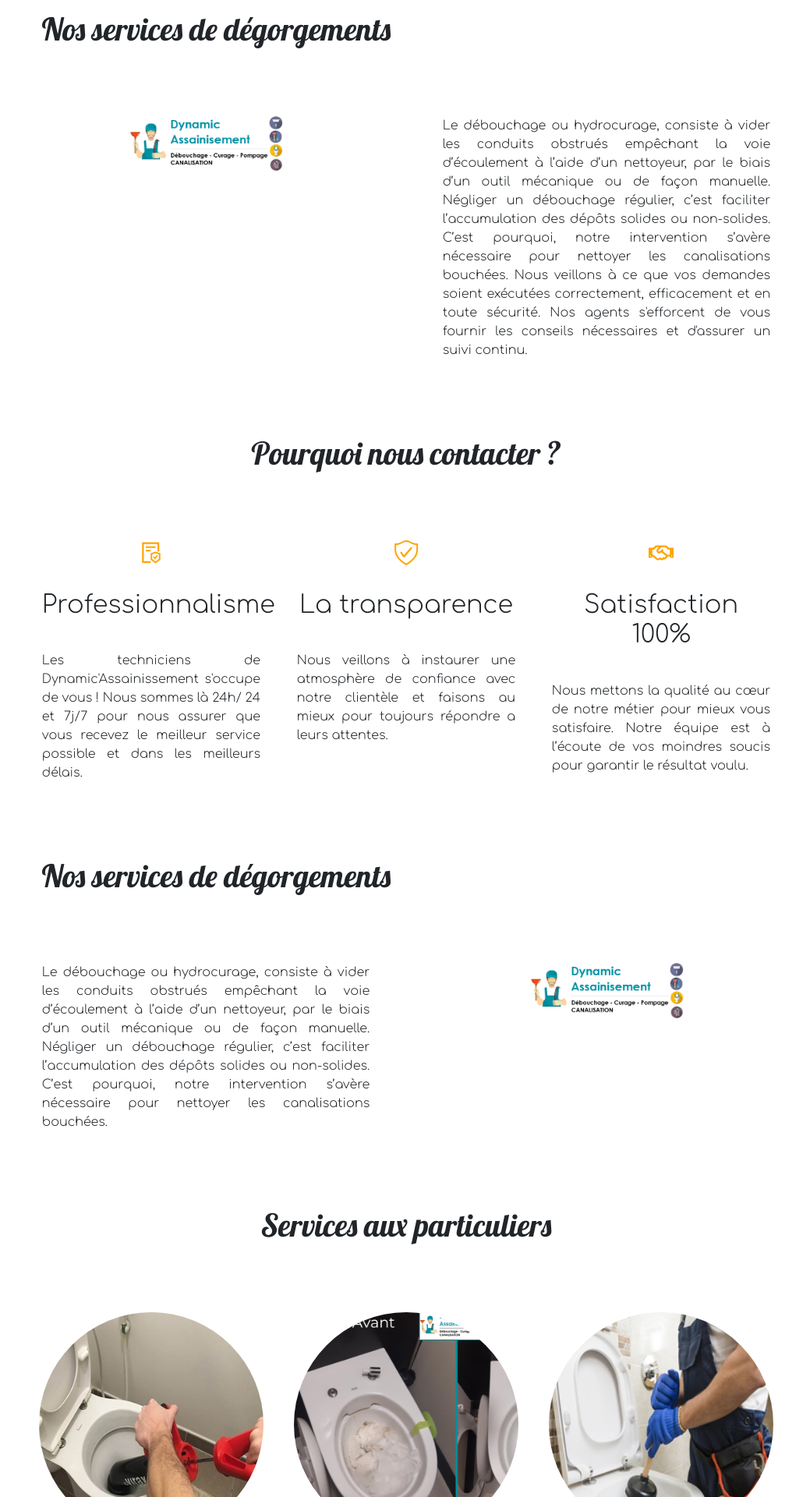
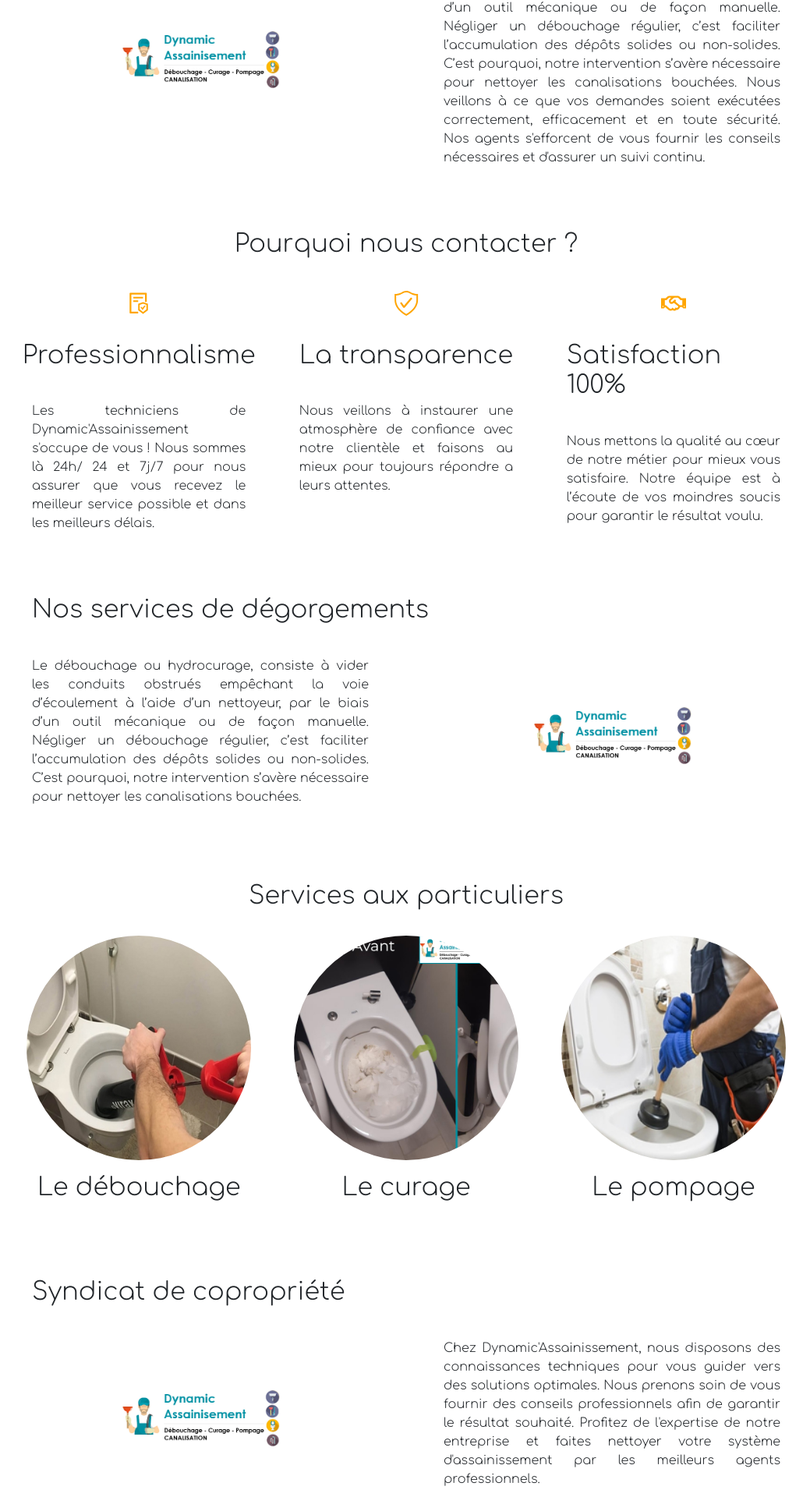
Before and after one commit to Mehdi-Filali/Dynamic-assainissement, a React (Create React App) app: page / in a window 1280 px wide. Shown: the part 781-2701 px from the top of the page at 78% size, without its empty margins (119-1158 px from the left). Built offline with nearby package versions, Linux system fonts and the light colour scheme.

Commit message:
working on responsive

```diff
--- a/src/pages/Home/index.jsx
+++ b/src/pages/Home/index.jsx
@@ -21,44 +21,63 @@ function Home() {
 
   return (
 
-    <div className='container-main'>
-      <div className="container-title home">
+    <div className='container-main flex-col'>
+
+      <div className='container-title home flex-col flex-align-c flex-justify-c'>
+
+        <div className='container-title-cel flex-col flex-align-c txt-center'>
 
           <h1>Nettoyer, Vidanger, Déboucher, Débloquer. On s'occupe de tout !</h1>
           <p>“Personne n'aime penser à l'entretien quotidien de ses tuyaux et canalisations, mais lorsqu'ils se bouchent, c'est un problème sérieux. Nous sommes l'entreprise sur laquelle vous pouvez compter pour être là pour vous 24h/24, 7j/7. Nous nous rendons à votre domicile ou à votre bureau et nettoyons vos canalisations et vos tuyaux.”</p>
 
+        </div>
 
       </div>
 
-        <div className='main'>
+      <div className='container-section flex-col flex-align-c'>
 
-          <section className='container-left'>
+        <section className='first-module flex-display-row flex-justify-c'>
+
+          <div className='section-cel flex-col'>
+
             <div>
-              <h1>Nos services de dégorgements</h1>
+              <h2>Nos services de dégorgements</h2>
             </div>
 
-            <div className='container-row'>
-              <div data-aos="fade-right" className='container-row-img'>
+            <div className='flex-display-row flex-align-c flex-space-b responsive-col'>
+
+              <div data-aos="fade-right" className='width-element-2 txt-center'>
                 <img src={require('../../assets/logo/logo_da.png')} alt='logo'/>
               </div>
-              <div data-aos="fade-left" className='container-row-info'>
+
+              <div data-aos="fade-left" className='width-element-2'>
+
                 <p>
                   Le débouchage ou hydrocurage, consiste à vider les conduits obstrués empêchant la voie d’écoulement à l’aide d’un nettoyeur, par le biais d’un outil mécanique ou de façon manuelle.
                   Négliger un débouchage régulier, c’est faciliter l’accumulation des dépôts solides ou non-solides.
                   C’est pourquoi, notre intervention s’avère nécessaire pour nettoyer les canalisations bouchées.
                   Nous veillons à ce que vos demandes soient exécutées correctement, efficacement et en toute sécurité. Nos agents s'efforcent de vous fournir les conseils nécessaires et d'assurer un suivi continu.
                 </p>
+
               </div>
+
             </div>
+
+          </div>
+
         </section>
 
-          <section className='container-icon'>
-            <div className='why-contact-title'>
-              <h1>Pourquoi nous contacter ?</h1>
+        <section className='second-module flex-display-row flex-justify-c'>
+
+          <div className='section-cel flex-col'>
+
+            <div className='txt-center'>
+              <h2>Pourquoi nous contacter ?</h2>
             </div>
 
-            <div className='container-row why-contact responsive-col'>
-              <div data-aos="fade-in">
+            <div className='flex-display-row flex-space-b responsive-col'>
+
+              <div data-aos="fade-in" className='flex-col width-element-3 flex-align-c'>
                 <AiOutlineFileProtect style={styleIcon} />
                 <h2>Professionnalisme</h2>
                 <p>
@@ -67,7 +86,7 @@ function Home() {
                 </p>
               </div>
 
-              <div data-aos="fade-in">
+              <div data-aos="fade-in" className='flex-col width-element-3 flex-align-c'>
                 <VscWorkspaceTrusted style={styleIcon} />
                 <h2>La transparence</h2>
                   <p>
@@ -75,7 +94,7 @@ function Home() {
                   </p>
               </div>
 
-              <div data-aos="fade-in">
+              <div data-aos="fade-in" className='flex-col width-element-3 flex-align-c'>
                 <FaRegHandshake style={styleIcon} />
                 <h2>Satisfaction 100%</h2>
                   <p>
@@ -85,49 +104,60 @@ function Home() {
 
             </div>
 
+          </div>
+
         </section>
 
-          <section className='container-right'>
+        <section className='third-module flex-display-row flex-justify-c'>
+
+          <div className='section-cel flex-col'>
+
             <div>
-              <h1>Nos services de dégorgements</h1>
+              <h2>Nos services de dégorgements</h2>
             </div>
 
-            <div className='container-row'>
-              <div data-aos="fade-right" className='container-row-info'>
+            <div className='flex-display-row flex-align-c flex-space-b responsive-col'>
+
+              <div data-aos="fade-right" className='width-element-2'>
                 <p>
                   Le débouchage ou hydrocurage, consiste à vider les conduits obstrués empêchant la voie d’écoulement à l’aide d’un nettoyeur, par le biais d’un outil mécanique ou de façon manuelle.
                   Négliger un débouchage régulier, c’est faciliter l’accumulation des dépôts solides ou non-solides.
                   C’est pourquoi, notre intervention s’avère nécessaire pour nettoyer les canalisations bouchées.
                 </p>
               </div>
-              <div data-aos="fade-left" className='container-row-img'>
+
+              <div data-aos="fade-left" className='width-element-2 txt-center'>
                 <img src={require('../../assets/logo/logo_da.png')} alt='logo'/>
               </div>
+
+            </div>
+
           </div>
 
         </section>
 
-          <section className='container-icon'>
+        <section className='fourth-module flex-display-row flex-justify-c'>
 
-            <div className='service-title'>
-              <h1>Services aux particuliers</h1>
+          <div className='section-cel flex-col'>
+
+            <div className='txt-center'>
+              <h2>Services aux particuliers</h2>
             </div>
 
-            <div className='container-row'>
 
-              <div className='responsive-col container-service container-row'>
+            <div className='flex-display-row flex-space-b responsive-col'>
 
-                <div data-aos="fade-in" className='icon-dcp'>
+              <div data-aos="fade-in" className='flex-col width-element-3 flex-align-c flex-space-b'>
                 <div className='déboucher'></div>
                 <h2>Le débouchage</h2>
               </div>
 
-                <div data-aos="fade-in" className='icon-dcp'>
+              <div data-aos="fade-in" className='flex-col width-element-3 flex-align-c flex-space-b'>
                 <div className='curer'></div>
                 <h2>Le curage</h2>
               </div>
 
-                <div data-aos="fade-in" className='icon-dcp'>
+              <div data-aos="fade-in" className='flex-col width-element-3 flex-align-c flex-space-b'>
                 <div className='pomper'></div>
                 <h2>Le pompage</h2>
               </div>
@@ -135,19 +165,24 @@ function Home() {
             </div>
 
           </div>
+
         </section>
 
-          <section className='container-left'>
+        <section className='fifth-module flex-display-row flex-justify-c'>
+
+          <div className='section-cel flex-col'>
+
             <div>
-              <h1>Syndicat de copropriété</h1>
+              <h2>Syndicat de copropriété</h2>
             </div>
 
-            <div className='container-row'>
+            <div className='flex-display-row flex-align-c flex-space-b responsive-col'>
 
-              <div data-aos="fade-right" className='container-row-img'>
+              <div data-aos="fade-right" className='width-element-2 txt-center'>
                 <img src={require('../../assets/logo/logo_da.png')} alt='logo'/>
               </div>
-              <div data-aos="fade-left" className='container-row-info'>
+
+              <div data-aos="fade-left" className='width-element-2'>
                 <p>
                   Chez Dynamic'Assainissement, nous disposons des connaissances techniques pour vous guider vers des solutions optimales. Nous prenons soin de vous fournir des conseils professionnels afin de garantir le résultat souhaité.
                   Profitez de l'expertise de notre entreprise et faites nettoyer votre système d'assainissement par les meilleurs agents professionnels.
@@ -155,14 +190,27 @@ function Home() {
               </div>
 
             </div>
+
+          </div>
+
         </section>
 
-          <section className='container-row map'>
-            <div>
-              <h1>Zones d’intervention en Iles de France</h1>
+        <section className='sixth-module flex-display-row flex-justify-c'>
+
+          <div className='section-cel'>
+
+            <div className='flex-display-row flex-align-c flex-space-b responsive-col'>
+
+              <div data-aos="fade-in-out" className='width-element-2 txt-center'>
+                <h2>Zones d’intervention en Iles de France</h2>
               </div>
-            <div>
-              <img src={require('../../assets/contenu/map.jpg')}  alt='map' />
+
+              <div data-aos="fade-in-out" className='width-element-2 txt-center'>
+                <img src={require('../../assets/contenu/map.jpg')}  alt='map'/>
+              </div>
+
+            </div>
+
           </div>
 
         </section>
--- a/src/styles/Contact.css
+++ b/src/styles/Contact.css
@@ -13,9 +13,7 @@ h1
     align-items: center;
     height: 60vh;
     color: #fff;
-    background-repeat: no-repeat;
     background-position: center;
-    /* background: #C04848; */
     background: linear-gradient(rgba(255, 255, 255, 0.1), rgb(95, 70, 49)), url('/src/assets/contenu/banner.jpg'); /* W3C, IE 10+/ Edge, Firefox 16+, Chrome 26+, Opera 12+, Safari 7+ */
     background-size: cover;
     background-repeat: no-repeat;
--- a/src/styles/Footer.css
+++ b/src/styles/Footer.css
@@ -2,28 +2,22 @@
 
 footer
 {
+    height: auto;
+    width: 100%;
     background-color: #222;
-    display: flex;
-    flex-direction: column;
-    height: auto;
 }
 
 .footer-link-container {
-    display: flex;
-    justify-content: space-between;
-    align-items: center;
-    width: 36%;
-    margin: 0 auto;
     padding: 3em 0;
+    width: 60%;
+    justify-content: space-around;
 }
 
-.footer-link
+footer .width-element-2
 {
-    display: flex;
-    flex-direction: column;
-    justify-content: space-between;
-    padding: 0;
+    width: 40%;
 }
+
 
 .footer-link a
 {
@@ -38,24 +32,27 @@ footer
     text-decoration: none;
 }
 
-.footer-logo
-{
-    width: 40%;
-    padding: inherit;
-    background: url(../assets/logo/logo_da.png);
-    background-position: center;
-    background-repeat: no-repeat;
-    background-size: cover;
-}
-
 .footer-copyright
 {
     width: 100%;
     padding: 1em 0;
-    display: flex;
-    align-items: center;
-    justify-content: center;
     background: rgb(0, 0, 0);
     color: white;
     font-family: 'Comfortaa', sans-serif;
 }
+
+
+@media screen and (max-width: 844px) {
+
+    .footer-link-container
+    {
+        width: 90%;
+        justify-content: space-between;
+    }
+
+    .footer-copyright
+    {
+        font-size: small;
+    }
+
+}
--- a/src/styles/Header.css
+++ b/src/styles/Header.css
@@ -1,7 +1,22 @@
 nav
 {
-    width: 73%;
-    margin: 0 auto;
+    width: 100%;
+    display: flex;
+    justify-content: center;
+    position: fixed;
+    background: #fff;
+    top: 0;
+    right: 0;
+    left: 0;
+    background-color: #fff;
+    z-index: 1;
+    -webkit-box-shadow: 0px 3px 4px -1px rgb(0 0 0 / 57%);
+    box-shadow: 0px 1px 4px -1px rgb(0 0 0 / 57%);
+}
+
+.nav-container
+{
+    width: 75%;
     display: flex;
     align-items: center;
     justify-content: space-between;
@@ -22,7 +37,7 @@ img
 {
     display: flex;
     justify-content: space-between;
-    width: 25%;
+    width: auto;
     padding: 0;
 }
 
@@ -32,7 +47,7 @@ img
     background-size: 200% 100%;
     background-position: -100%;
     display: inline-block;
-    padding: 5px 0;
+    padding: 5px 10px;
     position: relative;
     -webkit-background-clip: text;
     -webkit-text-fill-color: transparent;
@@ -80,23 +95,17 @@ img
 
 @media screen and (max-width: 844px) {
 
+
     nav
     {
-        justify-content: center;
-        width: auto;
-        position: fixed;
-        top: 0;
-        right: 0;
-        left: 0;
-        background-color: #fff;
-        z-index: 1;
-        -webkit-box-shadow: 0px 3px 4px -1px rgb(0 0 0 / 57%);
-        box-shadow: 0px 1px 4px -1px rgb(0 0 0 / 57%);
+        margin: 0;
+
     }
 
     .nav-logo
     {
         text-align: center;
+        width: 90%;
     }
 
     .nav-links
@@ -135,7 +144,6 @@ img
     .nav-burger
     {
         display: block;
-        position: fixed;
         top: 2em;
         right: 2em;
         padding: 0;
--- a/src/styles/Home.css
+++ b/src/styles/Home.css
@@ -1,97 +1,106 @@
-.container-main
+/* .container-main
 {
     padding-top: 117px;
+} */
+
+
+/*************** GENERIC FLEX STTYLES *********************/
+
+.flex-col
+{
+    display: flex;
+    flex-direction: column;
 }
+
+.flex-display-row
+{
+    display: flex;
+    flex-direction: row;
+}
+
+.flex-align-c
+{
+    align-items: center;
+}
+
+.flex-justify-c
+{
+    justify-content: center;
+}
+
+.flex-space-b
+{
+    justify-content: space-between;
+}
+
+.flex-space-a
+{
+    justify-content: space-around;
+}
+
+/*************** END *********************/
+
+/* .container-title
+{
+    background: linear-gradient(rgba(255, 255, 255, 0.1), rgb(95, 70, 49)), url('/src/assets/contenu/camion\ arriere\ plan\ blanc.jpg');
+
+} */
+
 
 p
 {
     text-align: justify;
 }
 
-.home p
+.container-main,
+.home,
+.container-section,
+section
+{
+    width: 100%;
+}
+
+.container-main
+{
+    padding-top: 117px;
+}
+
+section
+{
+    padding: 2em 0;
+    overflow-x: hidden;
+}
+
+
+.container-title-cel, .section-cel
+{
+    width: 75%;
+}
+
+.container-title-cel p
 {
     width: 60%;
 }
 
-.main
-{
-    margin: 0 auto;
-    width: 73%;
-}
-
-.container-left, .container-right, .container-icon
-{
-    width: 100%;
-    display: flex;
-    flex-direction: column;
-}
-
-.container-row
-{
-    display: flex;
-    justify-content: space-between;
-}
-
-.container-row-img
-{
-    width: 45%;
-    text-align: center;
-    /* animation-name: slide-left;
-    transition-delay:.3s;
-    animation-duration: 1.5s; */
-}
-
-.container-row-info
-{
-    width: 45%;
-    /* animation-name: slide-right;
-    transition-delay:.3s;
-    animation-duration: 1.5s; */
-}
-
-.why-contact
-{
-    width: 100%;
-
-}
-
-.why-contact div, .icon-dcp
-{
-    width: 30%;
-}
-
-.why-contact-title, .why-contact, .service-title
+.txt-center
 {
     text-align: center;
 }
 
-.icon
+.width-element-2
 {
-    height: 3em;
+    width: 45%;
 }
 
-.container-service
+.width-element-3
 {
-    width: 100%;
+    width: calc(100%/3.5);
 }
 
-.icon-dcp
+.fourth-module h2
 {
-    display: flex;
-    flex-direction: column;
-    align-items: center;
-    justify-content: space-between;
-    height: 25em;
-}
-
-.icon-dcp h2
-{
-    padding-bottom: 1.5em;
-}
-
-.icon-dcp p
-{
-    padding: 0;
+    margin: 0;
+    padding-top: .5em;
 }
 
 .pomper, .curer, .déboucher
@@ -101,7 +110,6 @@ p
     text-align: center;
     background-repeat: no-repeat;
     background-position: center;
-
     border-radius: 50%;
 }
 
@@ -126,47 +134,66 @@ p
 
 .map
 {
-    width: 100%;
-    align-items: center;
+    width: 77%;
 }
 
-.map div
-{
-    width: 45%;
-}
 
-.map div + div
-{
-    text-align: center;
-}
 
-.map img
-{
-    width: 90%;
-}
 
 
 
 @media screen and (max-width: 844px) {
 
+    /* .home
+    {
+        margin-top: 80px;
+        height: 30vh!important;
+    }
 
-    .responsive-col
+    .home h1, .home p
+    {
+        GOOD MODULE : 2
+        PROBLÈMES MODULE ,
+    } */
+
+    .container-title-cel, .section-cel
+    {
+        text-align: center;
+        width: 90%;
+    }
+
+    .container-title-cel p
+    {
+        width: 100%;
+    }
+
+    .flex-display-row
     {
         flex-direction: column;
         align-items: center;
     }
 
-}
+    .flex-display-row .flex-justify-c
+    {
+        align-items: center;
+    }
+
+    .width-element-2, .width-element-3
+    {
+        width: 70%;
+    }
+
+    .pomper, .curer, .déboucher
+    {
+        width: 11em;
+        height: 11em;
+    }
+
+    .map
+    {
+        width: auto;
+    }
 
 
-/* @keyframes slide-left {
-    from {transform: translate(-100px); opacity: 0;}
-    to {transform: translate(0px); opacity: 1;}
 
 }
-
-@keyframes slide-right {
-    from {transform: translate(+100px); opacity: 0;}
-    to {transform: translate(0px); opacity: 1;}
-
-} */
```
Also changed, not shown: src/components/Footer/index.jsx (+10 -6 lines), src/components/Header/index.jsx (+7 -3 lines). Lines whose indentation alone changed are shown as unchanged.
